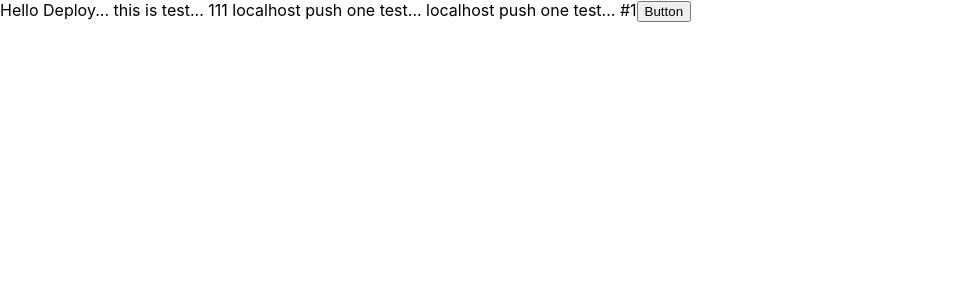
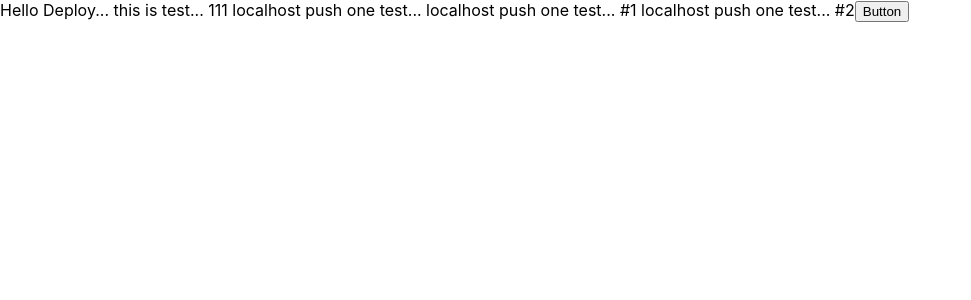
Before and after one commit to barry166/commit-test, a React (Vite) app: page / in a window 1280 px wide. Shown: the top 300 px of the page, without its empty margins (0-971 px from the left). Built offline with nearby package versions, Linux system fonts and the light colour scheme.

Commit message:
feat: deploy #2

```diff
--- a/src/App.jsx
+++ b/src/App.jsx
@@ -8,6 +8,7 @@ const App = () => {
         111
         localhost push one test...
         localhost push one test... #1
+        localhost push one test... #2
       <button type='primary' onClick={() => alert('button click')}>
         Button
       </button>
```
